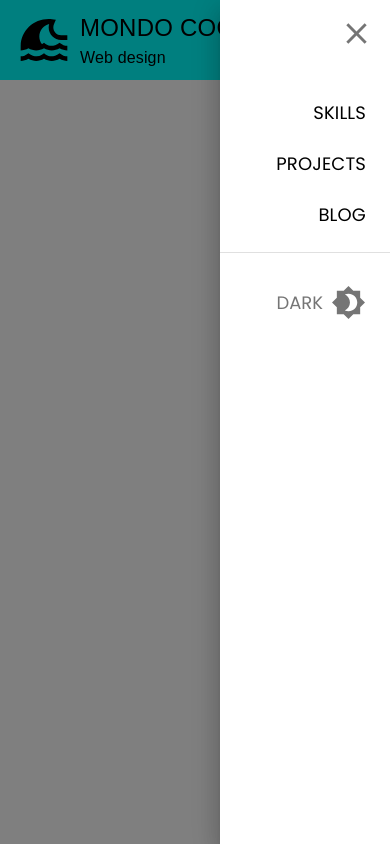
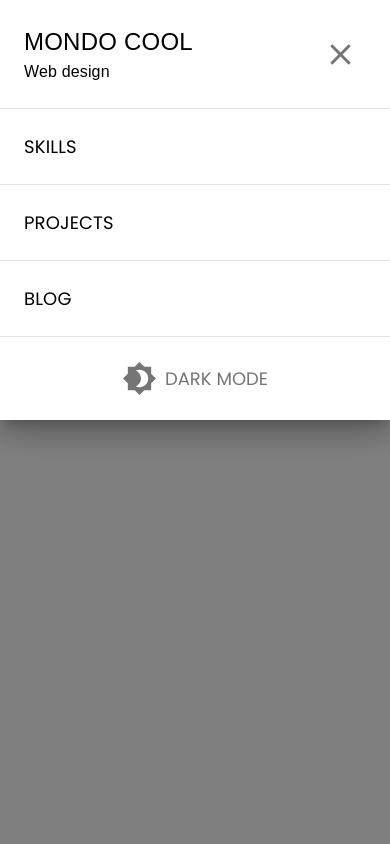
Before and after one commit to JasonXB/Portfolio-page, a Next.js app: page / in a window 390 px wide. Both pictures are taken after a click on the button "menu". Built offline with nearby package versions, Linux system fonts and the light colour scheme.

Commit message:
Changed horizontal mobile nav slider menu to a vertical one

```diff
--- a/pages/index.js
+++ b/pages/index.js
@@ -1,6 +1,6 @@
 import React from "react";
-import PaddedBlock from "../src/custom-components/PaddedBlock";
-import PaddedThemeBlock from "../src/custom-components/PaddedThemeBlock";
+import PaddedBodyBlock from "../src/custom-components/PaddedBodyBlock";
+import PaddedNavBlock from "../src/custom-components/PaddedNavBlock";
 import { CssBaseline } from "@mui/material";
 import { ThemeProvider } from "@mui/material/styles";
 import { customThemes } from "../styles/themesMUI";
@@ -20,9 +20,9 @@ export default function Home() {
   return (
     <ThemeProvider theme={customThemes[theme]}>
       <CssBaseline>
-        <PaddedThemeBlock>
+        <PaddedNavBlock>
           <Navbar />
-        </PaddedThemeBlock>
+        </PaddedNavBlock>
       </CssBaseline>
     </ThemeProvider>
   );
--- a/src/custom-components/PaddedThemeBlock.js
+++ b/src/custom-components/PaddedNavBlock.js
@@ -5,7 +5,7 @@ import { styles } from "../../styles/custom-components/PaddedBlocks";
 // This will have 16px inline padding on mobile screens
 // On desktop screens, the main content will max out at 1200px (padding will still be there but not affect much)
 // The point of having a parent Box set to 100vw is so we can apply a background color across the entire viewport
-export default function PaddedThemeBlock(props) {
+export default function PaddedNavBlock(props) {
   const { px, py, mt, mb, bg } = props; // Props can set paddings
   return (
     <>
--- a/src/sub-blocks/Navbar_mobile.js
+++ b/src/sub-blocks/Navbar_mobile.js
@@ -36,7 +36,7 @@ const ResponsiveAppBar = () => {
       </Box>
       {/* //!!! elim */}
       <p></p>
-      <Stack key={"right"}>
+      <Stack key={"top"}>
         <IconButton
           aria-label="menu"
           onClick={() => toggleDrawer()}
@@ -46,38 +46,54 @@ const ResponsiveAppBar = () => {
           <MenuIcon fontSize="large" />
         </IconButton>
         <Drawer
-          anchor={"right"}
+          anchor={"top"}
           open={drawer}
           onClose={() => toggleDrawer()}
           modalProps={{ width: "500px" }}
         >
           <Stack sx={styles.menu}>
-            <IconButton
-              sx={{ ...styles.iconButton, p: 2 }}
-              aria-label="escape"
-              onClick={() => toggleDrawer()}
-            >
-              <CloseIcon fontSize="large" sx={{ mb: 4 }} />
-            </IconButton>
+            <Box sx={styles.menuTopRow}>
+              <Box sx={mxn.flexRow}>
+                <TsunamiIcon fontSize="large" sx={styles.menuWaveIcon} />
+                <Stack>
+                  <Typography component="p" sx={(mui) => styles.title(mui)}>
+                    MONDO COOL
+                  </Typography>
+                  <Typography variant="p" sx={(mui) => styles.subtitle(mui)}>
+                    Web design
+                  </Typography>
+                </Stack>
+              </Box>
+              <IconButton
+                sx={{ ...styles.iconButton }}
+                aria-label="escape"
+                onClick={() => toggleDrawer()}
+              >
+                <CloseIcon fontSize="large" />
+              </IconButton>
+            </Box>
+            <Divider />
             <Link href="#skills" underline="none" sx={styles.anchor}>
               SKILLS
             </Link>
+            <Divider />
             <Link href="#projects" underline="none" sx={styles.anchor}>
               PROJECTS
             </Link>
+            <Divider />
             <Link underline="none" sx={styles.anchor}>
               BLOG
             </Link>
-            <Divider sx={{ mb: 3 }} />
+            <Divider />
             <IconButton
               aria-label="theme toggle"
-              sx={{ ...styles.iconButton, ...styles.anchor }}
+              sx={{ ...styles.anchor }}
               onClick={() => toggleTheme()}
             >
-              <Typography variant="p" sx={{ mr: 1, fontSize: "1.125rem" }}>
-                {theme === "light" ? "DARK" : "LIGHT"}
+              <Brightness4Icon fontSize="large" />
+              <Typography variant="p" sx={{ ml: 1, fontSize: "1.125rem" }}>
+                {theme === "light" ? "DARK MODE" : "LIGHT MODE"}
               </Typography>
-              <Brightness4Icon fontSize="large" />
             </IconButton>
           </Stack>
         </Drawer>
@@ -104,6 +120,12 @@ const styles = {
     color: mui.palette.nav.contrastText,
     [navbarBP.mobile.maxWidth]: { fontSize: "2.5rem" },
   }),
+  menuWaveIcon: {
+    fontSize: "3.5rem",
+    mr: 1,
+    display: "none",
+    ["@media (min-width: 400px)"]: { display: "block" },
+  },
   title: (mui) => ({
     fontFamily: navbarBP.font,
     fontSize: "1.5rem",
@@ -115,15 +137,15 @@ const styles = {
     fontSize: "1rem",
     color: mui.palette.nav.contrastText,
   }),
-  anchor: {
-    px: 3,
-    pb: 3,
-    textAlign: "right",
-    ml: 4,
-  },
+  anchor: { p: 3 },
   menu: {
     display: "grid",
     fontSize: "1.125rem",
   },
+  menuTopRow: {
+    ...mxn.flexRow,
+    justifyContent: "space-between",
+    p: 3,
+  },
   iconButton: { justifySelf: "end" },
 };
```
Also changed, not shown: src/custom-components/PaddedBodyBlock.js (renamed from src/custom-components/PaddedBlock.js).
